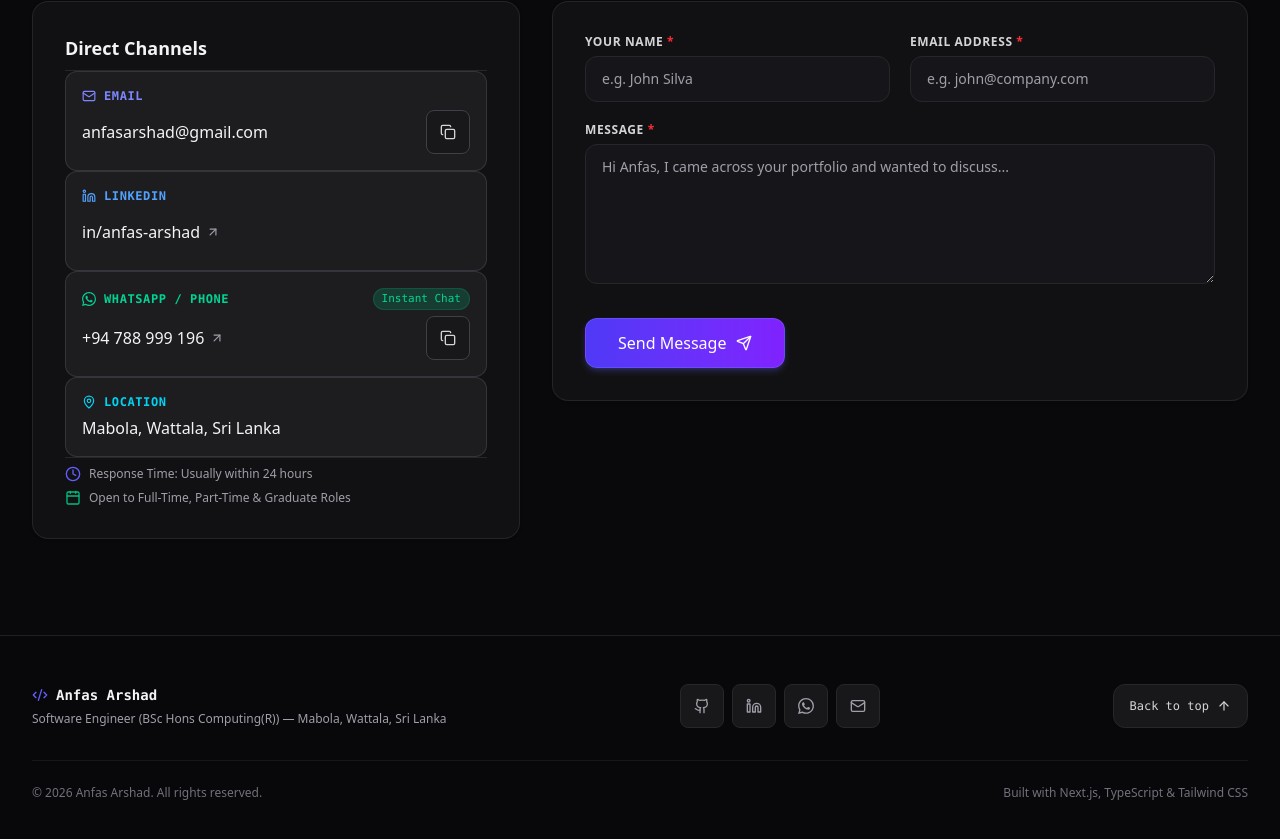
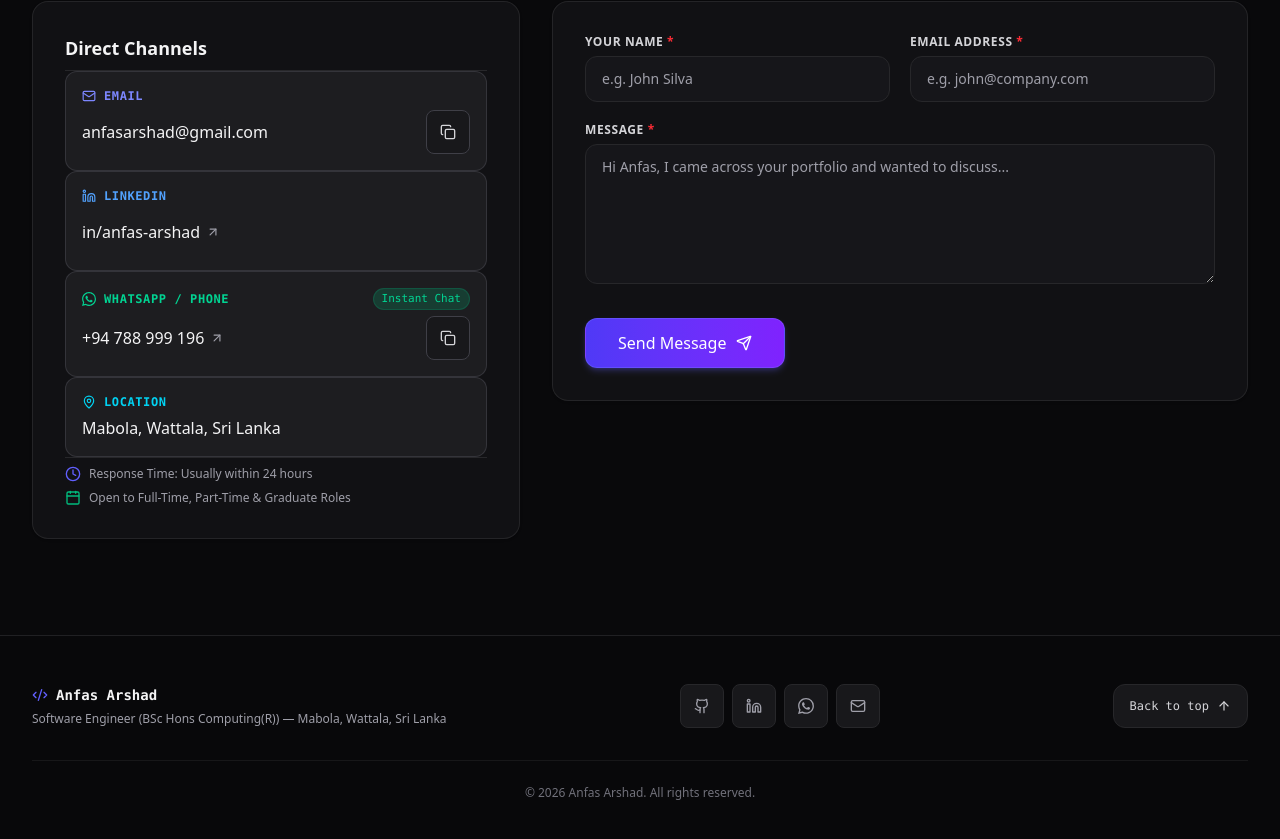
Before and after one commit to AnfasArshad/portfolio, a Next.js app: page / in a window 1280 px wide. Shown: the part 5876-6715 px from the top of the page. Built offline with nearby package versions, Linux system fonts and the light colour scheme; no server answers.

Commit message:
Refactor footer bottom bar for improved layout and readability

```diff
--- a/src/components/Footer.tsx
+++ b/src/components/Footer.tsx
@@ -72,13 +72,8 @@ export const Footer: React.FC = () => {
         </div>
 
         {/* Bottom Bar */}
-        <div className="mt-8 pt-6 border-t border-zinc-200/50 dark:border-zinc-800/50 flex flex-col sm:flex-row items-center justify-between text-xs text-zinc-400 dark:text-zinc-500 gap-2">
-          <div>
-            © {currentYear} {profileData.name}. All rights reserved.
-          </div>
-          <div className="flex items-center gap-1">
-            <span>Built with Next.js, TypeScript & Tailwind CSS</span>
-          </div>
+        <div className="mt-8 pt-6 border-t border-zinc-200/50 dark:border-zinc-800/50 flex items-center justify-center text-center text-xs text-zinc-400 dark:text-zinc-500">
+          <p>© {currentYear} {profileData.name}. All rights reserved.</p>
         </div>
       </div>
     </footer>
```
